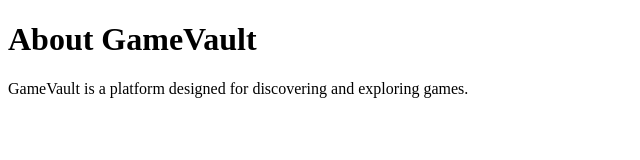
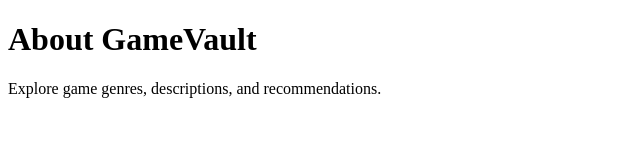
Before and after one commit to AnasKhanMohammed/GameVault., a plain HTML site: page about.html in a window 1280 px wide. Shown: the whole page, without its empty margins (0-640 px from the left). Drawn offline with Linux system fonts and the light colour scheme.

Commit message:
Add game discovery details

```diff
--- a/about.html
+++ b/about.html
@@ -6,6 +6,6 @@
 </head>
 <body>
     <h1>About GameVault</h1>
-    <p>GameVault is a platform designed for discovering and exploring games.</p>
+    <p>Explore game genres, descriptions, and recommendations.</p>
 </body>
 </html>
```
